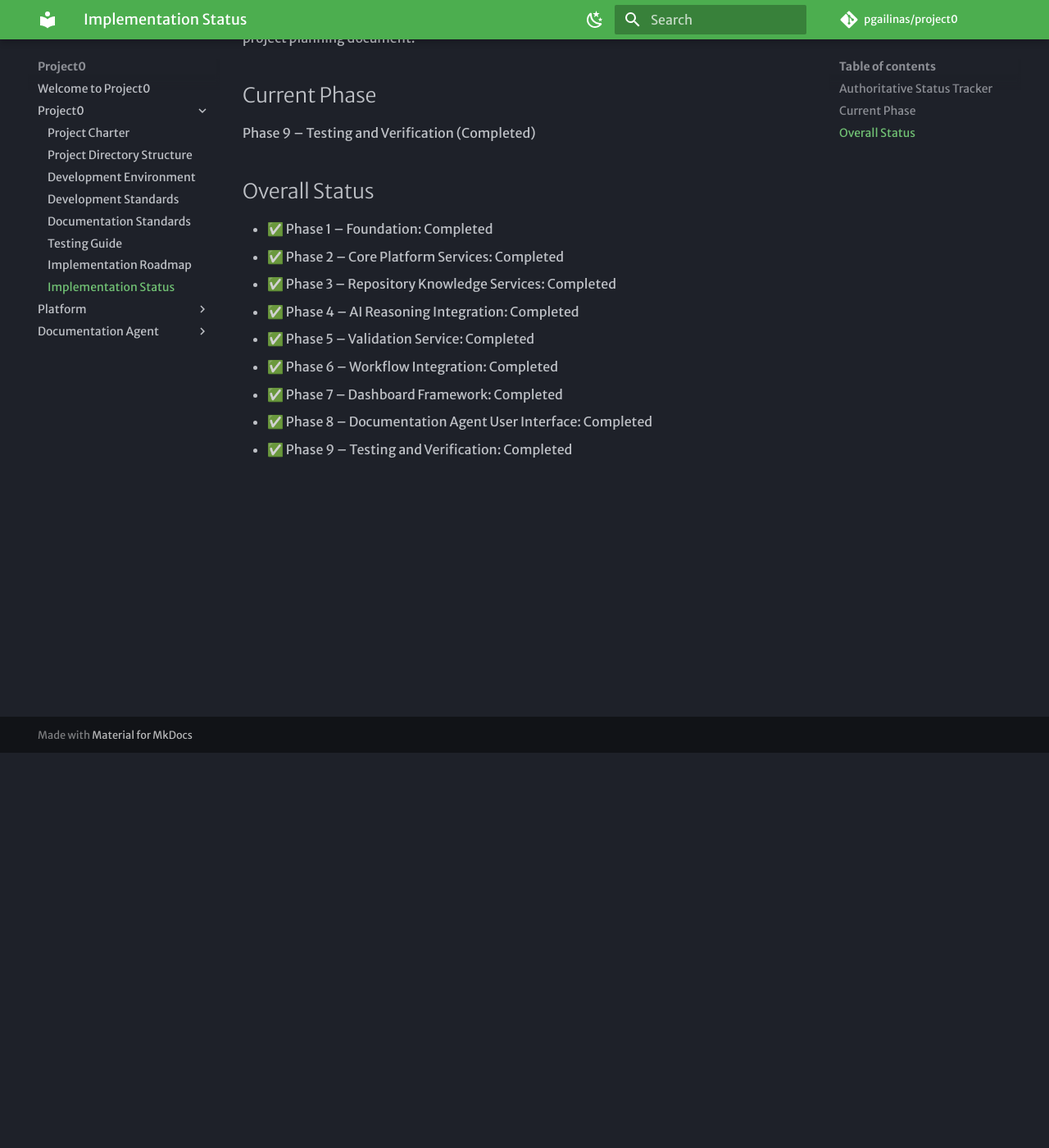
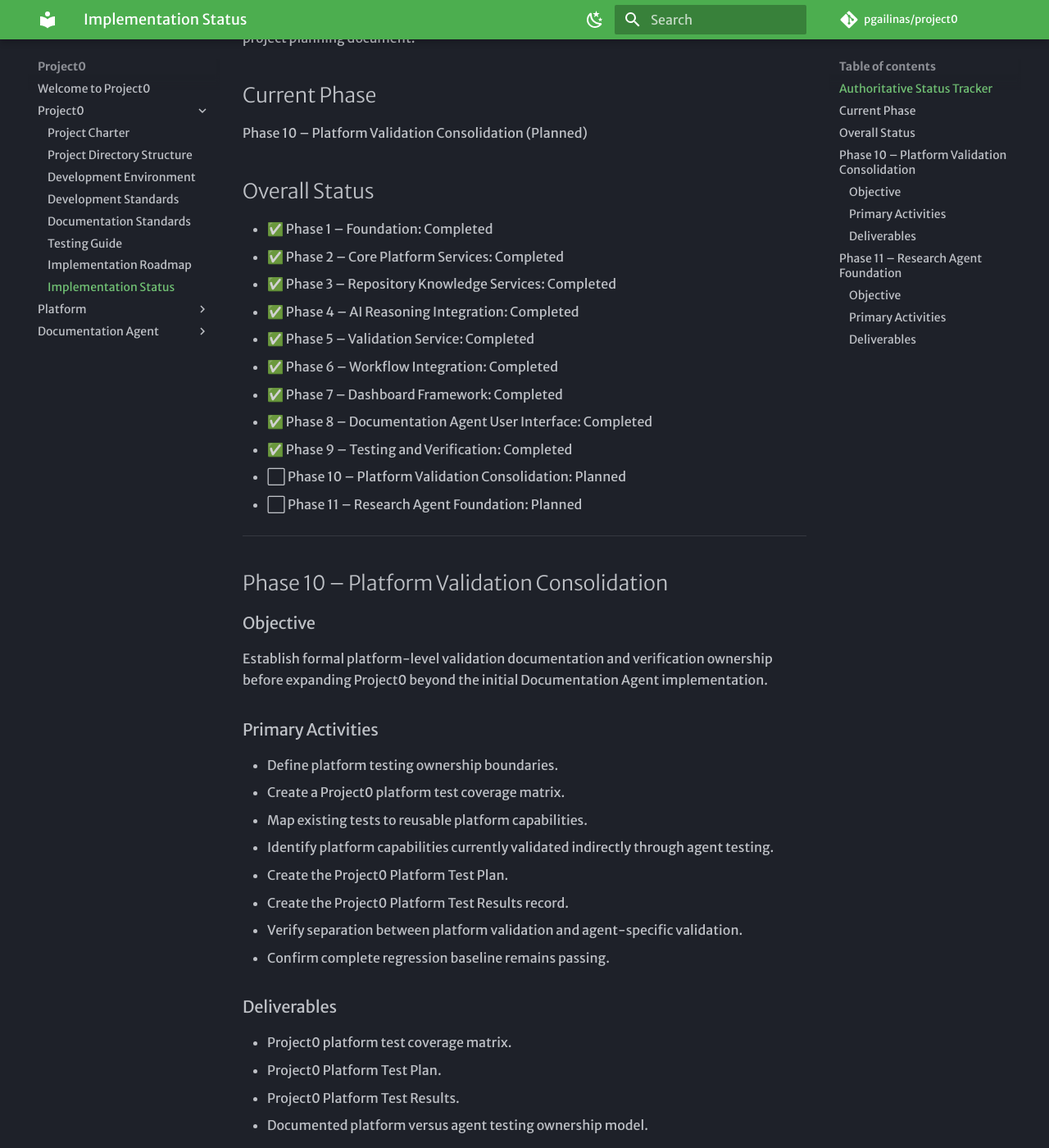
Before and after one commit to pgailinas/project0, an MkDocs documentation site: the page built from docs/project/Implementation_Status.md, in a window 1280 px wide and 1400 px high, scrolled down 482 px. Shown: the whole window at 82% size. Built offline with MkDocs 1.6.1 and Material for MkDocs 9.7.7, drawn with Linux system fonts in a browser that asks for light colours; some web fonts are replaced; comment, search, counter and statistics services are not loaded; some of the changed text lies outside the part shown.

Commit message:
Update implementation plans

```diff
--- a/docs/project/Implementation_Status.md
+++ b/docs/project/Implementation_Status.md
@@ -17,7 +17,7 @@ The PDF is intended for convenient viewing in a web browser. The ODS file is the
 
 ## Current Phase
 
-Phase 9 – Testing and Verification (Completed)
+Phase 10 – Platform Validation Consolidation (Planned)
 
 ## Overall Status
 
@@ -30,3 +30,64 @@ Phase 9 – Testing and Verification (Completed)
 - ✅ Phase 7 – Dashboard Framework: Completed
 - ✅ Phase 8 – Documentation Agent User Interface: Completed
 - ✅ Phase 9 – Testing and Verification: Completed
+- ⬜ Phase 10 – Platform Validation Consolidation: Planned
+- ⬜ Phase 11 – Research Agent Foundation: Planned
+
+
+
+
+
+
+---
+
+## Phase 10 – Platform Validation Consolidation
+
+### Objective
+
+Establish formal platform-level validation documentation and verification ownership before expanding Project0 beyond the initial Documentation Agent implementation.
+
+### Primary Activities
+
+* Define platform testing ownership boundaries.
+* Create a Project0 platform test coverage matrix.
+* Map existing tests to reusable platform capabilities.
+* Identify platform capabilities currently validated indirectly through agent testing.
+* Create the Project0 Platform Test Plan.
+* Create the Project0 Platform Test Results record.
+* Verify separation between platform validation and agent-specific validation.
+* Confirm complete regression baseline remains passing.
+
+### Deliverables
+
+* Project0 platform test coverage matrix.
+* Project0 Platform Test Plan.
+* Project0 Platform Test Results.
+* Documented platform versus agent testing ownership model.
+
+---
+
+## Phase 11 – Research Agent Foundation
+
+### Objective
+
+Design and implement the second Project0 AI Agent to validate reusable multi-agent development.
+
+### Primary Activities
+
+* Define Research Agent charter.
+* Define Research Agent functional requirements.
+* Define Research Agent architecture.
+* Identify required platform capability extensions.
+* Define Research Agent interfaces and data models.
+* Define Research Agent testing strategy.
+
+### Deliverables
+
+* Research Agent Charter.
+* Research Agent Functional Specification.
+* Research Agent Architecture Design.
+* Research Agent Interface Design.
+* Research Agent Data Models.
+* Research Agent Test Plan.
+* Research Agent Test Results.
+* Functional Research Agent implementation.
```
Also changed, not shown: other parts of docs/project/Implementation_Status.md (+2 -2 lines), docs/project/Implementation_Roadmap.md (+52 -2 lines), 2 other files.
